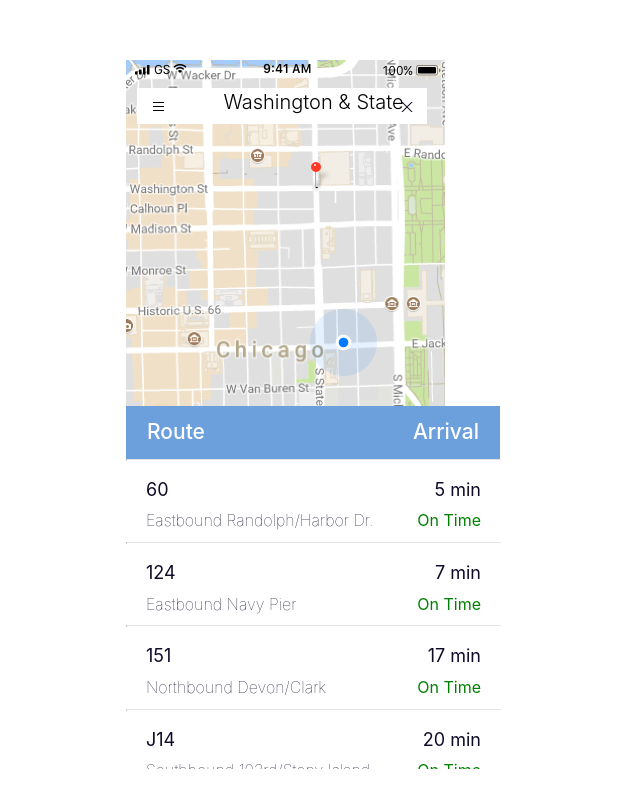
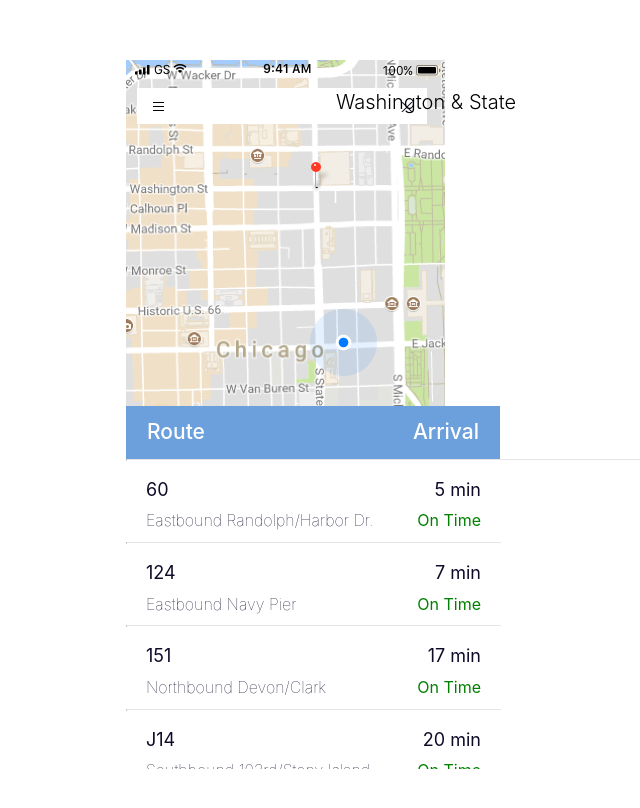
Before and after one commit to egrunebaum/projects, a plain HTML site: page frontend challenge fundamentals/index.html in a window 1280 px wide. Shown: the part 140-948 px from the top of the page, without its empty margins (74-714 px from the left). Drawn offline with Linux system fonts and the light colour scheme; files that its build step writes are made by us from their sources.

Commit message:
new update

```diff
--- a/frontend challenge fundamentals/css/style.css
+++ b/frontend challenge fundamentals/css/style.css
@@ -13,15 +13,17 @@ body {
 }
 
 .container {
-	width: 375px;
+	width: 100%;
 	height: 900px;
 }
-
+.iphone{
+  background-image: url("../images/iPhone.png");
+}
 .top{
   background-image: url("../images/map1.png");
   padding-bottom: 294px;
   background-repeat: no-repeat;
-  width: 600;
+  width: 600px;
 
 }
 .top h1{
```
Also changed, not shown: frontend challenge fundamentals/index.html (+2 -0 lines).
